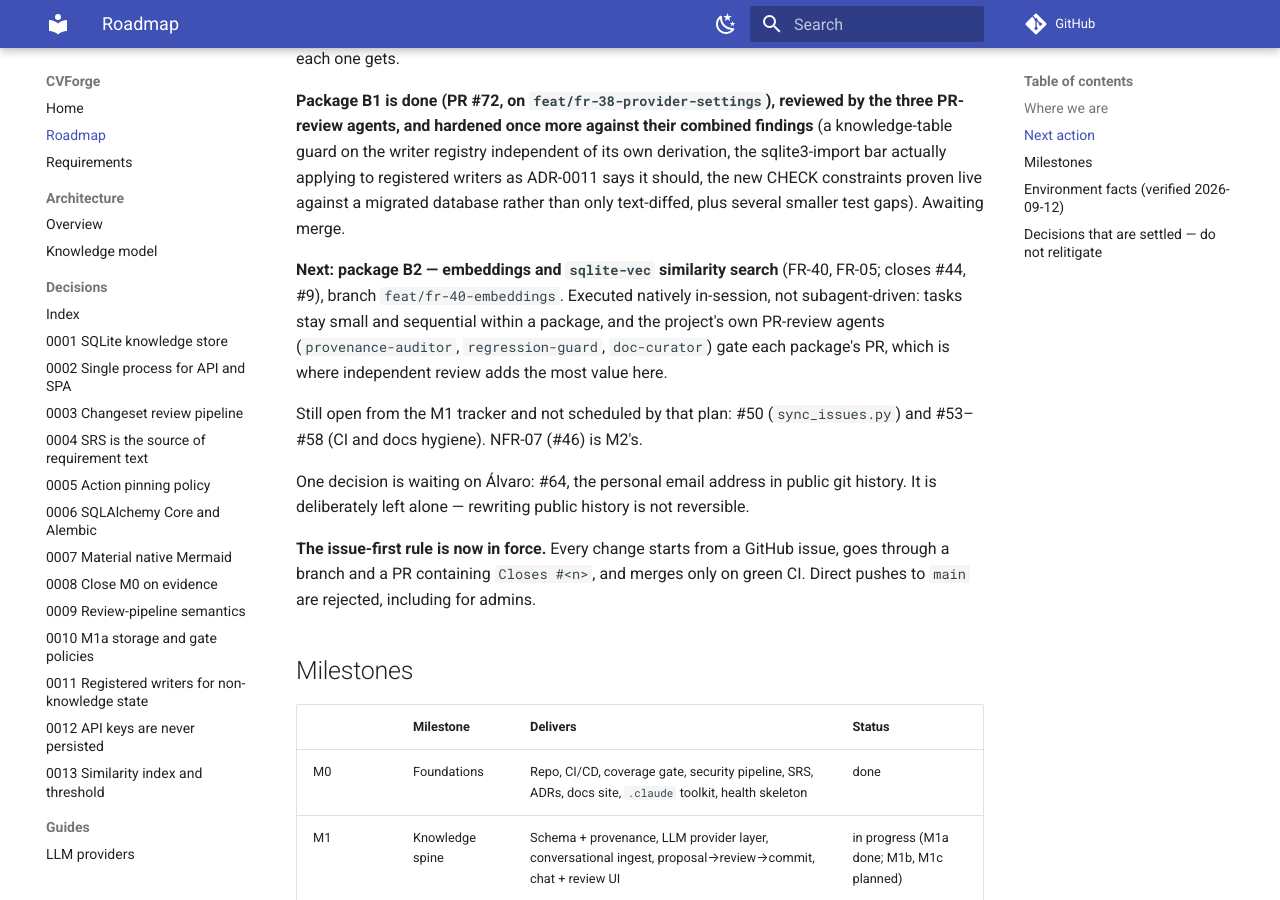
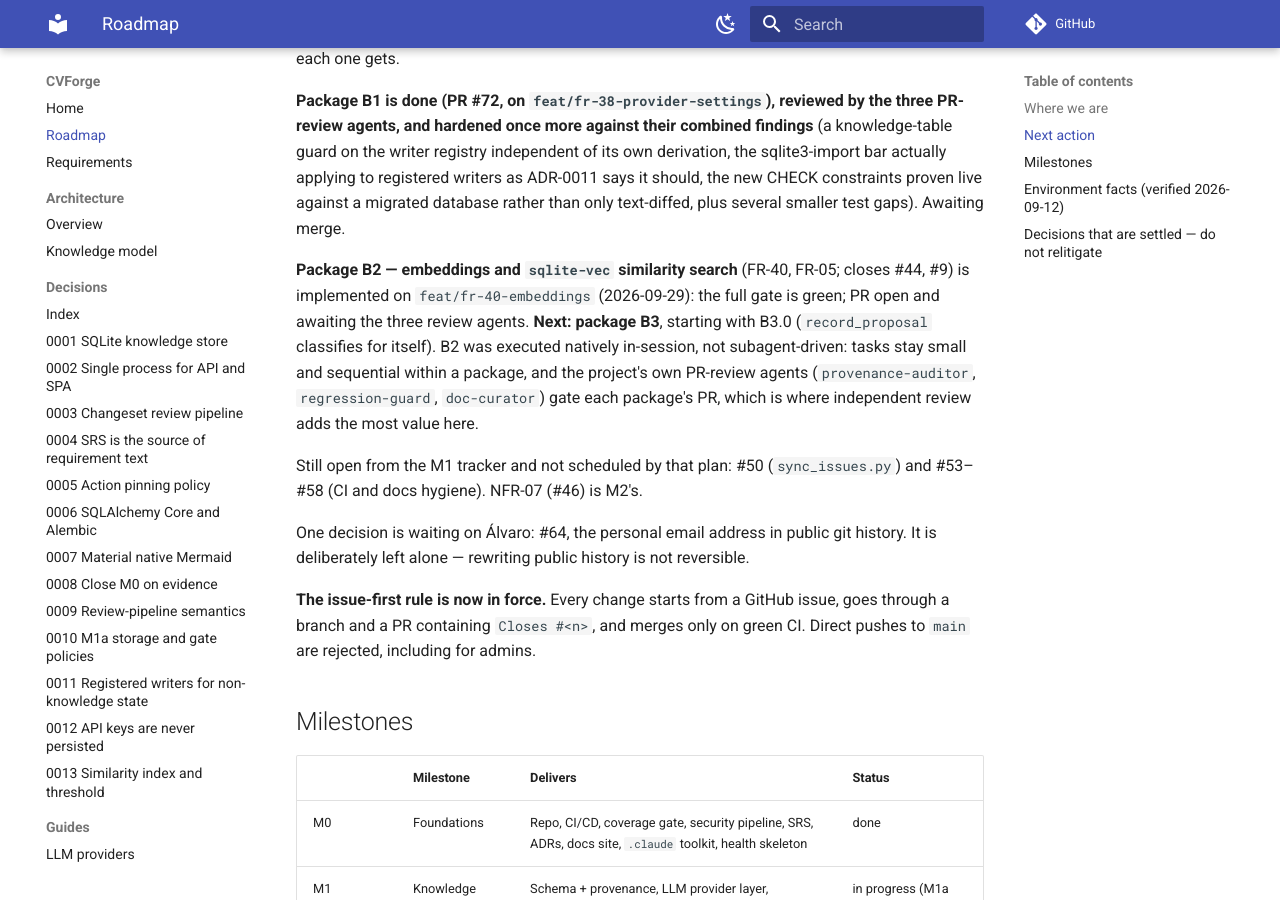
Before and after one commit to SelfishCoconut/cvforge, an MkDocs documentation site: the page built from docs/roadmap.md, in a window 1280 px wide and 900 px high, scrolled down 1653 px. Built offline with MkDocs 1.6.1 and Material for MkDocs 9.7.7, drawn with Linux system fonts in a browser that asks for light colours; comment, search, counter and statistics services are not loaded; some of the changed text lies outside the part shown.

Commit message:
docs: roadmap records package B2 as implemented
Co-Authored-By: Claude Sonnet 5.5 <noreply@anthropic.com>

```diff
--- a/docs/roadmap.md
+++ b/docs/roadmap.md
@@ -4,7 +4,7 @@
 what happens next, and the single next action. Keep it updated in the same PR
 whenever milestone state changes.
 
-Last updated: 2026-09-27
+Last updated: 2026-09-29
 
 ---
 
@@ -84,8 +84,10 @@ as ADR-0011 says it should, the new CHECK constraints proven live against a
 migrated database rather than only text-diffed, plus several smaller test
 gaps). Awaiting merge.
 
-**Next: package B2 — embeddings and `sqlite-vec` similarity search** (FR-40,
-FR-05; closes #44, #9), branch `feat/fr-40-embeddings`. Executed natively
+**Package B2 — embeddings and `sqlite-vec` similarity search** (FR-40, FR-05;
+closes #44, #9) is implemented on `feat/fr-40-embeddings` (2026-09-29): the full
+gate is green; PR open and awaiting the three review agents. **Next: package B3**,
+starting with B3.0 (`record_proposal` classifies for itself). B2 was executed natively
 in-session, not subagent-driven: tasks stay small and sequential within a
 package, and the project's own PR-review agents (`provenance-auditor`,
 `regression-guard`, `doc-curator`) gate each package's PR, which is where
```
